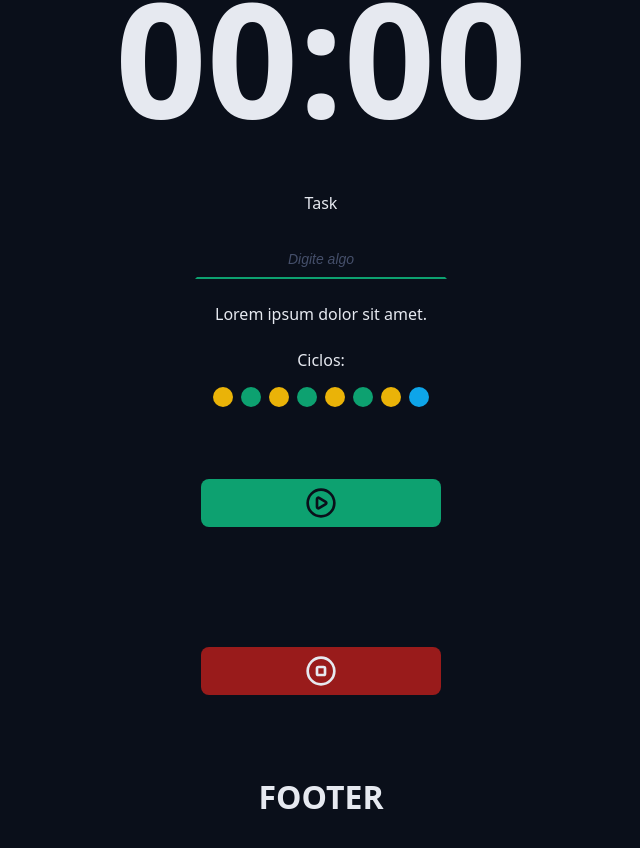
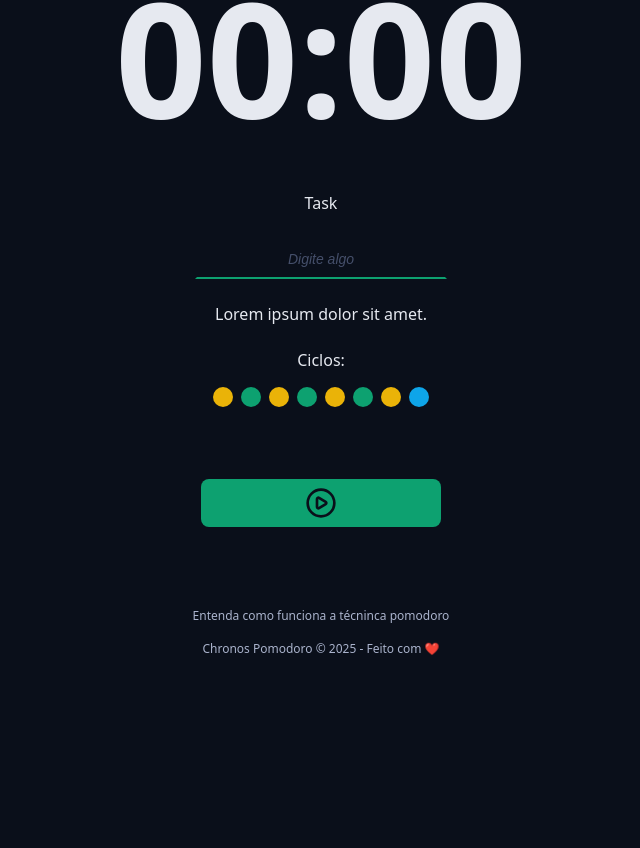
Before and after one commit to EnzoOP1402/chronos-pomodoro, a React (Vite) app: page / in a window 1280 px wide. Shown: the part 350-1198 px from the top of the page, without its empty margins (319-959 px from the left). After the commit the page ends 1039 px from the top, so only its background shows below. Built offline with nearby package versions, Linux system fonts and the light colour scheme.

Commit message:
Footer component done

```diff
--- a/src/App.tsx
+++ b/src/App.tsx
@@ -10,6 +10,7 @@
 
 import './styles/global.css'
 import './styles/theme.css'
+import { Footer } from './components/Footer'
 
 export function App() {
     // Como em react somente um elemento pode ser retornado, sempre devemos "envelopar" o código que estamos retornando em um elemento, seja retornando uma div que contenha todos os trechos necessários, ou utilizando o React Fragment, que consiste em uma tag vazia que engloba tudo que será retornado em HtML
@@ -42,13 +43,13 @@
 
                     <div className="formRow">
                         <DefaultButton icon={<PlayCircleIcon/>} color='green'/>
-                        <DefaultButton icon={<StopCircleIcon/>} color='red'/>
+                        {/* <DefaultButton icon={<StopCircleIcon/>} color='red'/> */}
                     </div>
                 </form>
             </Container>
 
             <Container>
-                <Heading>FOOTER</Heading>
+                <Footer/>
             </Container>
         </>
     )
--- /dev/null
+++ b/src/components/Footer/index.tsx
@@ -0,0 +1,10 @@
+import styles from './styles.module.css'
+
+export function Footer() {
+    return (
+        <footer className={styles.footer}>
+            <a href="">Entenda como funciona a técninca pomodoro</a>
+            <a href="">Chronos Pomodoro &copy; {new Date().getFullYear()} - Feito com ❤️</a>
+        </footer>
+    );
+}
--- /dev/null
+++ b/src/components/Footer/styles.module.css
@@ -0,0 +1,18 @@
+.footer {
+    display: flex;
+    flex-direction: column;
+    align-items: center;
+    justify-content: center;
+    font-size: 1.2rem;
+    gap: 1.6rem;
+}
+
+.footer a{
+    color: var(--text-muted);
+    text-decoration: none;
+}
+
+.footer a:hover{
+    color: var(--text-muted);
+    text-decoration: underline;
+}
```
